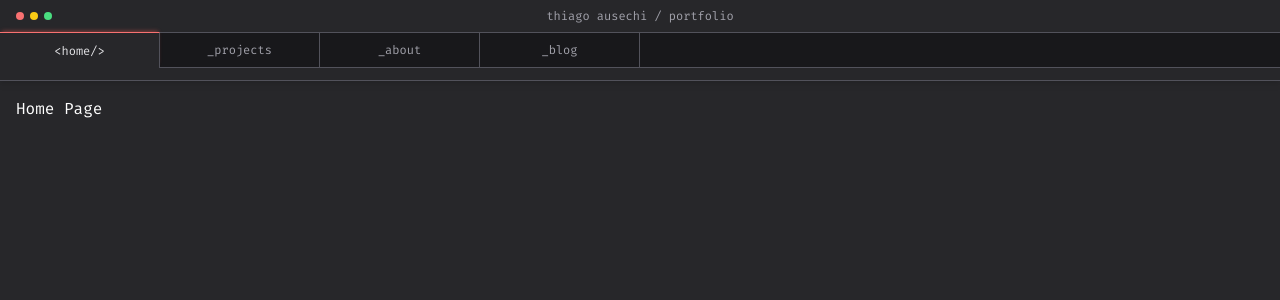
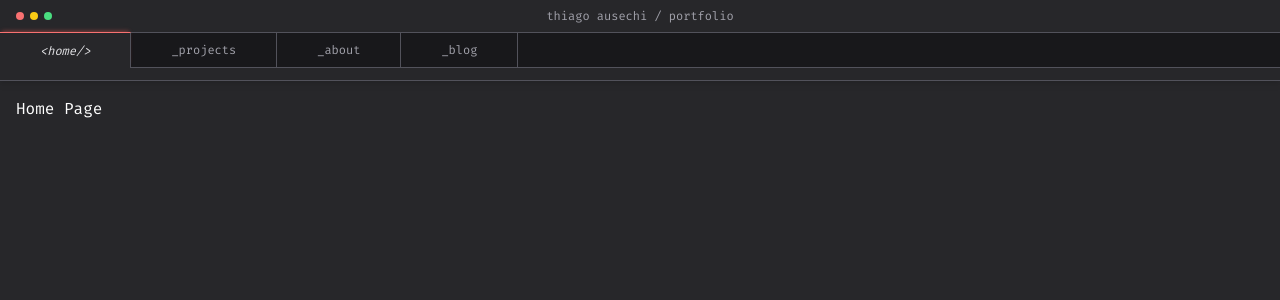
Before and after one commit to thiagoausechi/thiagoausechi, a Next.js app: page / in a window 1280 px wide. Shown: the top 300 px of the page. Built offline with nearby package versions, Linux system fonts and the light colour scheme; a web font is replaced by a local one.

Commit message:
style: :lipstick: updated Tab (Navbar) style
Now they have a smooth transition, and the text will turn to Italic when Tab is activated.

```diff
--- a/src/components/atoms/nav-tab/index.tsx
+++ b/src/components/atoms/nav-tab/index.tsx
@@ -16,6 +16,6 @@ export default function NavTab({ href, title }: any) {
 }
 
 const Tab = tw(Link) <{ children: React.ReactNode, href: string, active: boolean }>`
-  flex h-full w-40 content-center items-center justify-center border border-l-0  border-zinc-600 text-center hover:bg-neutral-700 hover:text-zinc-300
-  ${(p) => (p.active ? "border-b-0 border-t-red-400 bg-zinc-800 text-zinc-200 shadow-[0_-3px_4px_-2px_rgba(255,96,89,0.4)]" : "")}
+flex h-full content-center items-center justify-center border border-l-0 border-zinc-600 px-10 text-center transition duration-300 hover:bg-neutral-700 hover:text-zinc-300
+  ${(p) => (p.active ? "italic border-b-0 border-t-red-400 bg-zinc-800 text-zinc-200 shadow-[0_-3px_4px_-2px_rgba(255,96,89,0.4)]" : "")}
 `
```
